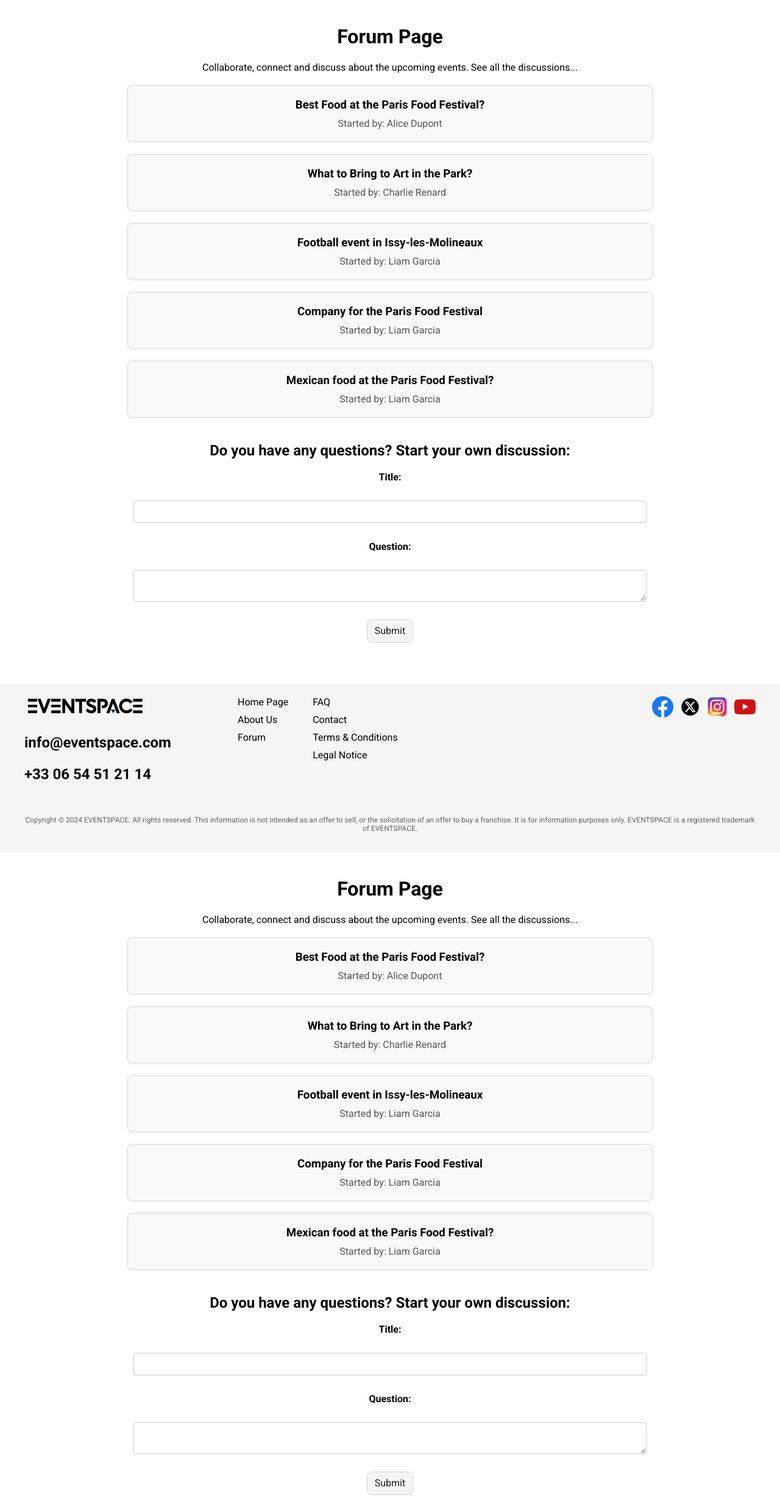
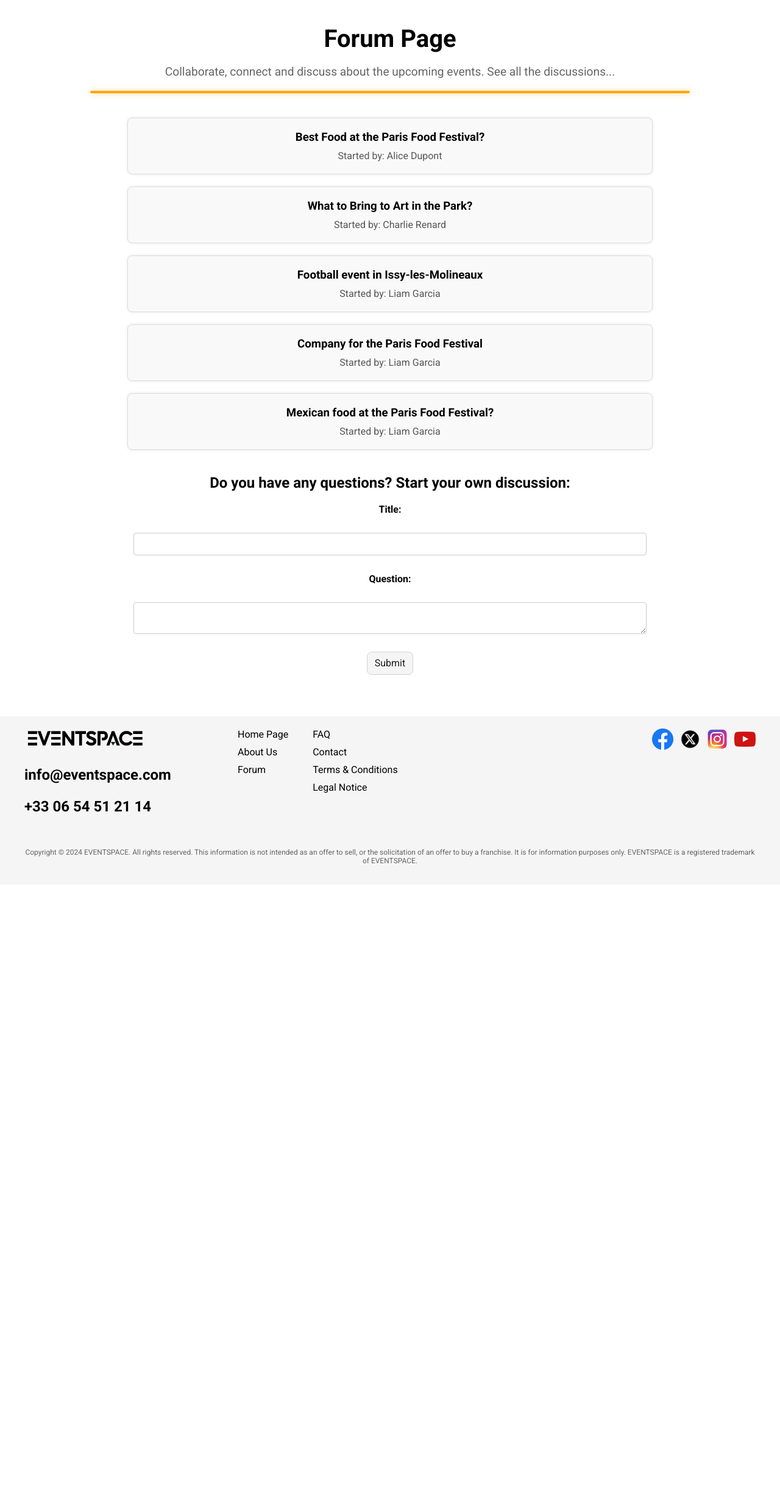
Before and after one commit to TudorGabriel28/EventSpace, a PHP site: page /views/forum.php in a window 1280 px wide. Shown: the part 84-2556 px from the top of the page at 61% size. After the commit the page ends 1501 px from the top, so only its background shows below. Run offline with PHP 8.4, Linux system fonts and the light colour scheme; data comes from the database, SQL or seed files in the repository; some libraries are stand-ins or nearby versions.

Commit message:
forum discussions style and fixed mvc mistakes

```diff
--- a/server/controllers/forum.php
+++ b/server/controllers/forum.php
@@ -26,5 +26,4 @@ if ($_SERVER['REQUEST_METHOD'] === 'POST' && isset($_POST['new-discussion'])) {
 
 $discussions = getDiscussions($conn);
 
-include '../views/forum.php';
 ?>
--- a/server/styles/forum.css
+++ b/server/styles/forum.css
@@ -5,6 +5,35 @@
     padding: 20px;
     background-color: #fff;
     border-radius: 8px;
+}
+
+.discussions-header {
+    position: relative;
+    text-align: center;
+    padding: 20px;
+    margin-bottom: 20px;
+}
+
+.discussions-header h1 {
+    align-self: center;
+    font-size: 2.5em;
+    margin: 0;
+}
+
+.discussions-header p {
+    font-size: 1.2em;
+    color: #666;
+}
+
+.discussions-header::after {
+    content: '';
+    display: block;
+    width: 100%;
+    height: 4px;
+    background-color: orange;
+    margin: 20px auto 0;
+    border-radius: 2px;
+    box-shadow: 0 0 10px rgba(255, 165, 0, 0.5);
 }
 
 .discussions, .add-discussion {
--- a/server/views/forum.php
+++ b/server/views/forum.php
@@ -3,8 +3,10 @@
 
 <main>
     <div class="forum-container">
-        <h1 class="text-center">Forum Page</h1>
-        <p class="text-center">Collaborate, connect and discuss about the upcoming events. See all the discussions...</p>
+        <section class="discussions-header">
+            <h1>Forum Page</h1>
+            <p>Collaborate, connect and discuss about the upcoming events. See all the discussions...</p>
+        </section>
 
         <section class="discussions">
             <?php if (!empty($discussions)): ?>
```
